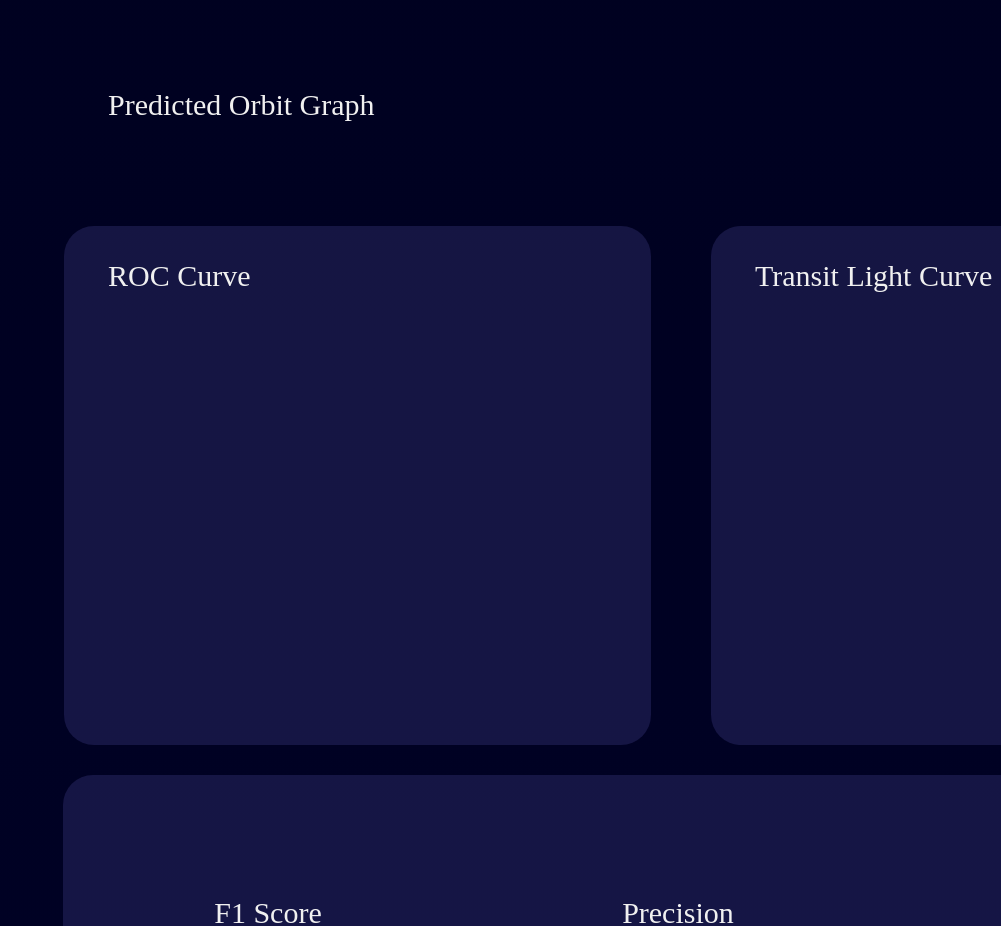
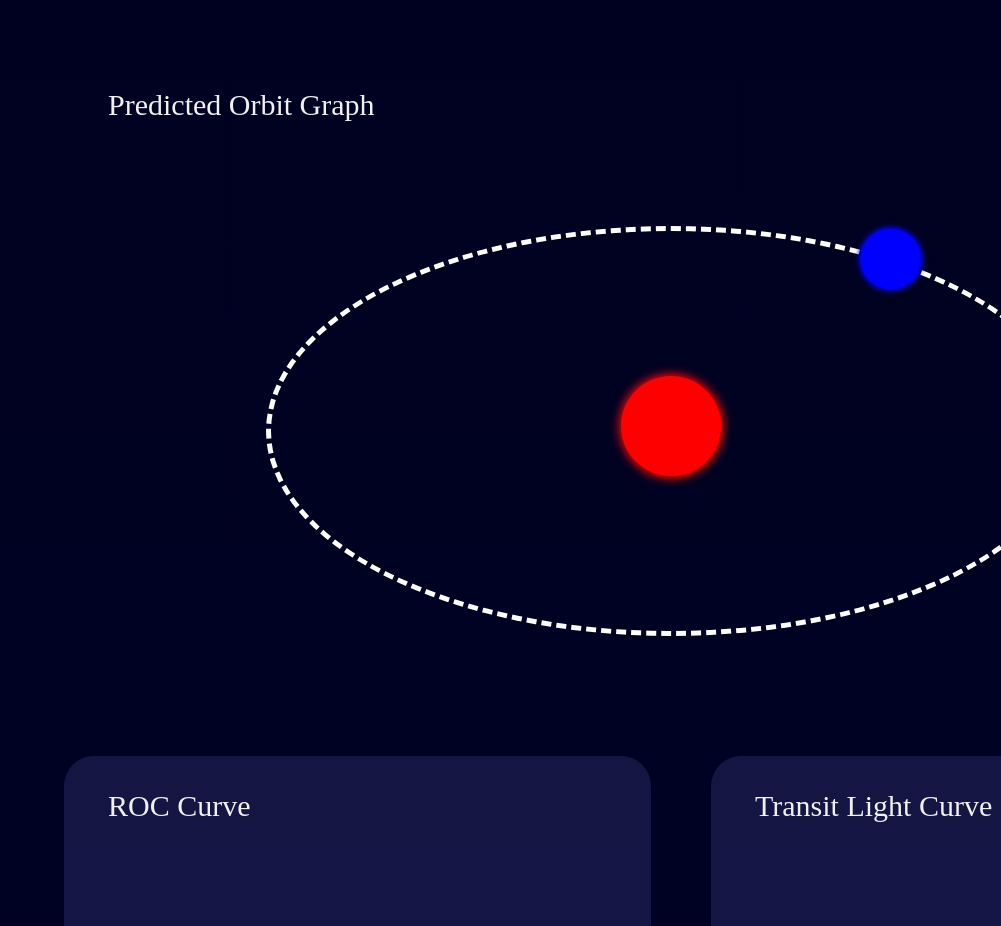
Before and after one commit to Exo-Vision/ExoVision-Frontend, a React (Create React App) app in the folder exovision/: page /result in a window 1280 px wide. Shown: the part 1280-2206 px from the top of the page, without its empty margins (279-1280 px from the left). Built offline with nearby package versions, Linux system fonts and the light colour scheme; a web font is replaced by a local one.

Commit message:
Feat: Result 페이지 Predicted Orbit Graph 구현

```diff
--- a/exovision/package.json
+++ b/exovision/package.json
@@ -8,6 +8,7 @@
     "@testing-library/react": "^16.3.0",
     "@testing-library/user-event": "^13.5.0",
     "antd": "^5.27.4",
+    "index": "^0.4.0",
     "react": "^19.2.0",
     "react-dom": "^19.2.0",
     "react-router-dom": "^7.9.3",
--- a/exovision/src/App.js
+++ b/exovision/src/App.js
@@ -4,6 +4,8 @@ import MainPage from './pages/MainPage'
 import Beginner from './pages/Beginner'
 import Result from './pages/Result'
 import Expert from './pages/Expert'
+
+import POGraph from "./graph/POGraph";
 
 function App() {
     return (
--- /dev/null
+++ b/exovision/src/graph/POGraph.css
@@ -0,0 +1,97 @@
+.POGraph{
+    width: 1000px;
+    height: 530px;
+  display: flex;
+  justify-content: center;
+  align-items: center;
+  position: relative;
+  overflow: hidden;
+}
+
+.POGHotCircle {
+  width: 60px;
+  height: 60px;
+  background-color: red;
+  border-radius: 50%;
+  position: absolute;
+  box-shadow: 0 0 5px 2px red;
+  z-index: 2;
+  /* 타원 경로 중심을 화면 좌표 기준으로 */
+  offset-path: ellipse(400px 200px at 500px 300px); /* 가로400, 세로200, 중심(500,300) */
+  offset-rotate: 0deg;
+
+  animation: moveAlongEllipse 8s linear infinite;
+}
+
+.POGHotCircleSlow {
+  width: 60px;
+  height: 60px;
+  background-color: red;
+  border-radius: 50%;
+  position: absolute;
+  box-shadow: 0 0 5px 2px red;
+  z-index: 2;
+  /* 타원 경로 중심을 화면 좌표 기준으로 */
+  offset-path: ellipse(400px 200px at 500px 300px); /* 가로400, 세로200, 중심(500,300) */
+  offset-rotate: 0deg;
+
+  animation: moveAlongEllipse 15s linear infinite;
+}
+
+.POGColdCircle {
+  width: 60px;
+  height: 60px;
+  background-color: blue;
+  border-radius: 50%;
+  position: absolute;
+  box-shadow: 0 0 5px 2px blue;
+  z-index: 2;
+  /* 타원 경로 중심을 화면 좌표 기준으로 */
+  offset-path: ellipse(400px 200px at 500px 300px); /* 가로400, 세로200, 중심(500,300) */
+  offset-rotate: 0deg;
+
+  animation: moveAlongEllipse 8s linear infinite;
+}
+
+.POGColdCircleSlow {
+  width: 60px;
+  height: 60px;
+  background-color: blue;
+  border-radius: 50%;
+  position: absolute;
+  box-shadow: 0 0 5px 2px blue;
+  z-index: 2;
+  /* 타원 경로 중심을 화면 좌표 기준으로 */
+  offset-path: ellipse(400px 200px at 500px 300px); /* 가로400, 세로200, 중심(500,300) */
+  offset-rotate: 0deg;
+
+  animation: moveAlongEllipse 15s linear infinite;
+}
+
+@keyframes moveAlongEllipse {
+  0%   { offset-distance: 0%; }
+  100% { offset-distance: 100%; }
+}
+
+.POGcircle2 {
+    width: 100px;
+    height: 100px;
+    background-color: red;
+    border-radius: 50%;
+    position: absolute;
+    top: 250px;
+    left: 450px;
+    border: 0px;
+    box-shadow: 0 0 10px 2px red;
+    z-index: 2;
+}
+
+.POGraphLine{
+    width: 800px;
+    height: 400px;
+    border: 5px dashed white;
+    border-radius: 50%;
+    position: absolute;
+    top: 100px;
+    z-index: 1;
+}
--- /dev/null
+++ b/exovision/src/graph/POGraph.js
@@ -0,0 +1,17 @@
+import './POGraph.css';
+
+
+function POGraph() {
+    const tem = 20
+    const orbit = 40
+    return(
+        <div className='POGraph'>
+            {(orbit >= 40) && (<div className={(tem > 40)? 'POGHotCircle' : 'POGColdCircle'}></div>)}
+            {(orbit < 40) && (<div className={(tem > 40)? 'POGHotCircleSlow' : 'POGColdCircleSlow'}></div>)}
+            <div className="POGcircle2"></div>
+            <div className='POGraphLine'></div>
+        </div>
+    )
+}
+
+export default POGraph;
--- a/exovision/src/pages/Result.css
+++ b/exovision/src/pages/Result.css
@@ -348,6 +348,11 @@
 
     margin-top: 100px;
     margin-left: 387px;
+}
+
+.ResultPOGraph{
+    text-align: center;
+    padding-left: 450px;
 }
 
 .ResultHalfGraphForm{
--- a/exovision/src/pages/Result.js
+++ b/exovision/src/pages/Result.js
@@ -1,6 +1,8 @@
 import './Result.css'
 import exovision from './../assets/EXOVISION.png'
 import { useNavigate } from 'react-router-dom'
+
+import POGraph from './../graph/POGraph'
 
 function Result() {
     const navigate = useNavigate();
@@ -52,7 +54,7 @@ function Result() {
                 </div>
             </div>
             <div className='ResultPOGraphTitle'>Predicted Orbit Graph</div>
-            <div></div>
+            <div className='ResultPOGraph'><POGraph/></div>
             <div className='ResultHalfGraphForm'>
                 <div className='ResultROCGraph'>
                     <div className='ResultHalfGraphTitle'>ROC Curve</div>
--- /dev/null
+++ b/package.json
@@ -0,0 +1,5 @@
+{
+  "dependencies": {
+    "index": "^0.4.0"
+  }
+}
```
Also changed, not shown: 1 other file (tests, documents, lock files or other folders).
